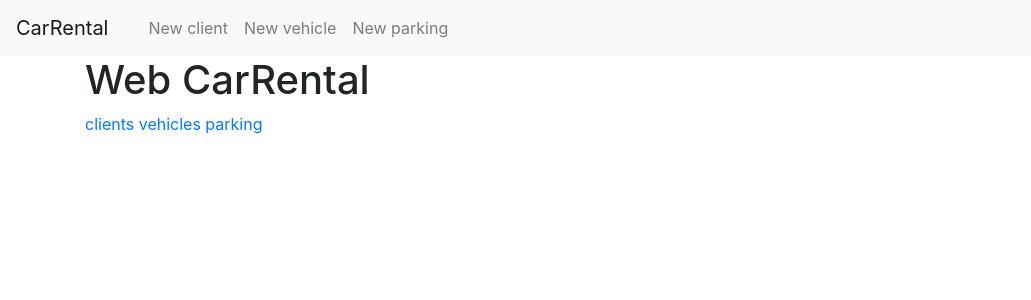
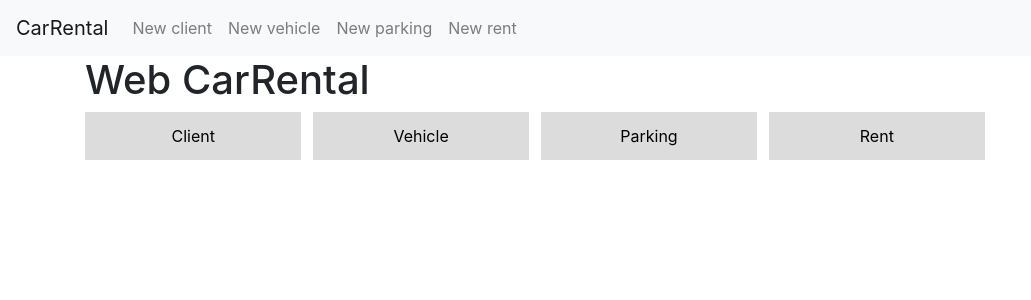
Before and after one commit to dany0k/web_car_rental, a Flask app: page / in a window 1280 px wide. Shown: the top 300 px of the page, without its empty margins (0-1031 px from the left). Run offline with Flask 2, Linux system fonts and the light colour scheme; some libraries are stand-ins or nearby versions.

Commit message:
Design fix

```diff
--- a/app.py
+++ b/app.py
@@ -42,13 +42,15 @@ def get_parking(parking_id):
     return cur_parking
 
 
-def isVinExists(vin):
+def get_rent(rent_id):
     conn = get_db_connection()
-    vins_list = conn.execute('SELECT vin_number FROM parking').fetchone()
-    for el in vins_list:
-        if str(el) == str(vin):
-            return 0
-    return 1
+    cur_rent = conn.execute('SELECT * FROM rent WHERE rent_id = ?',
+                            (rent_id,)).fetchone()
+    conn.close()
+    if cur_rent is None:
+        abort(404)
+    return cur_rent
+
 
 ############
 # Clients #
@@ -199,12 +201,12 @@ def show_vehicles():
     conn = get_db_connection()
     cur_vehicle = conn.execute('SELECT * FROM vehicle').fetchall()
     conn.close()
-    return render_template('./vehicle/vehiclelist.html', posts=cur_vehicle)
+    return render_template('./vehicle/vehicle-list.html', posts=cur_vehicle)
 
 
 ###########
 # Parking #
-###########
+###########1
 
 
 @app.route('/parking/<int:parking_id>')
@@ -284,6 +286,76 @@ def show_parking():
     return render_template('./parking/parking-list.html', posts=cur_parking)
 
 
+########
+# Rent #
+########
+
+
+@app.route('/rent/<int:rent_id>')
+def rent(rent_id):
+    cur_rent = get_rent(rent_id)
+    return render_template('./rent/rent.html', post=cur_rent)
+
+
+@app.route('/create-rent', methods=('GET', 'POST'))
+def create_rent():
+    if request.method == 'POST':
+        firstname = request.form['firstname']
+        surname = request.form['surname']
+        violation = request.form['violation']
+
+        if not firstname or not surname or not violation:
+            flash('Please fill all fields')
+        else:
+            conn = get_db_connection()
+            conn.execute('INSERT INTO client (firstname, surname, violation) VALUES (?, ?, ?)',
+                         (firstname, surname, violation))
+            conn.commit()
+            conn.close()
+    return render_template('./client/create-client.html')
+
+
+@app.route('/rent/<int:rent_id>/edit-rent', methods=('GET', 'POST'))
+def edit_rent(client_id):
+    cur_client = get_client(client_id)
+
+    if request.method == 'POST':
+        firstname = request.form['firstname']
+        surname = request.form['surname']
+        violation = request.form['violation']
+
+        if not firstname or not surname or not violation:
+            flash('Please fill all fields')
+        else:
+            conn = get_db_connection()
+            conn.execute('UPDATE client SET firstname = ?, surname = ?, violation = ?'
+                         ' WHERE client_id = ?',
+                         (firstname, surname, violation, client_id))
+            conn.commit()
+            conn.close()
+            return redirect(url_for('show_clients'))
+
+    return render_template('./client/edit-client.html', post=cur_client)
+
+
+@app.route('/rent/<int:rent_id>/delete-rent', methods=('POST',))
+def delete_rent(client_id):
+    conn = get_db_connection()
+    conn.execute('DELETE FROM client WHERE client_id = ?', (client_id,))
+    conn.commit()
+    conn.close()
+    flash('Client was successfully deleted!')
+    return redirect(url_for('show_clients'))
+
+
+@app.route('/rent-list')
+def show_rent():
+    conn = get_db_connection()
+    cur_rent = conn.execute('SELECT * FROM rent').fetchall()
+    conn.close()
+    return render_template('./rent/rent-list.html', posts=cur_rent)
+
+
 @app.route('/')
 def index():
     return render_template('index.html')
--- a/templates/base.html
+++ b/templates/base.html
@@ -1,6 +1,8 @@
 <!doctype html>
 <html lang="en">
 <head>
+        <title>{% block title %} {% endblock %}</title>
+
     <!-- Required meta tags -->
     <meta charset="utf-8">
     <meta name="viewport" content="width=device-width, initial-scale=1, shrink-to-fit=no">
@@ -8,8 +10,7 @@
     <!-- Bootstrap CSS -->
     <link rel="stylesheet" href="https://stackpath.bootstrapcdn.com/bootstrap/4.3.1/css/bootstrap.min.css"
           integrity="sha384-ggOyR0iXCbMQv3Xipma34MD+dH/1fQ784/j6cY/iJTQUOhcWr7x9JvoRxT2MZw1T" crossorigin="anonymous">
-
-    <title>{% block title %} {% endblock %}</title>
+<!--    <link rel="stylesheet" href='./static/css/styles.css'>-->
 </head>
 <body>
 <nav class="navbar navbar-expand-md navbar-light bg-light">
@@ -18,11 +19,8 @@
             aria-controls="navbarNav" aria-expanded="false" aria-label="Toggle navigation">
         <span class="navbar-toggler-icon"></span>
     </button>
-    <div class="collapse navbar-collapse" id="navbarNav">
+    <div class="collapse navbar-collapse" id="navbarNav" style="">
         <ul class="navbar-nav">
-            <li class="nav-item active">
-                <a class="nav-link" href="#"></a>
-            </li>
             <li class="nav-item">
                 <a class="nav-link" href="{{url_for('create_client')}}">New client</a>
             </li>
@@ -32,14 +30,30 @@
             <li class="nav-item">
                 <a class="nav-link" href="{{url_for('create_parking')}}">New parking</a>
             </li>
+            <li class="nav-item">
+                <a class="nav-link" href="{{url_for('create_rent')}}">New rent</a>
+            </li>
         </ul>
     </div>
 </nav>
 <div class="container">
+
     {% for message in get_flashed_messages() %}
     <div class="alert alert-danger">{{ message }}</div>
     {% endfor %}
     {% block content %} {% endblock %}
+    <div class="hor-pane">
+        <ul style="padding: 0; width: 100%">
+            <li style="display: inline;"><a style="background: #DCDCDC; outline: none; text-decoration: none; display: inline-block;
+  width: 19.5%; margin-right: 0.625%; text-align: center; line-height: 3; color: black;" href="client-list">Client</a></li>
+            <li style="display: inline;"><a style="background: #DCDCDC; outline: none; text-decoration: none; display: inline-block;
+  width: 19.5%; margin-right: 0.625%; text-align: center; line-height: 3; color: black;" href="vehicle-list">Vehicle</a></li>
+            <li style="display: inline;"><a style="background: #DCDCDC; outline: none; text-decoration: none; display: inline-block;
+  width: 19.5%; margin-right: 0.625%; text-align: center; line-height: 3; color: black;" href="parking-list">Parking</a></li>
+            <li style="display: inline;"><a style="background: #DCDCDC; outline: none; text-decoration: none; display: inline-block;
+  width: 19.5%; margin-right: 0.625%; text-align: center; line-height: 3; color: black;" href="rent-list">Rent</a></li>
+        </ul>
+    </div>
 </div>
 
 <!-- Optional JavaScript -->
--- a/templates/index.html
+++ b/templates/index.html
@@ -1,9 +1,5 @@
 {% extends 'base.html' %}
-
+<link rel="stylesheet" href='./static/css/styles.css'>
 {% block content %}
     <h1>{% block title %} Web CarRental {% endblock %}</h1>
-    <a href="client-list">clients</a>
-    <a href="vehicle-list">vehicles</a>
-    <a href="parking-list">parking</a>
-
 {% endblock %}
```
Also changed, not shown: static/css/styles.css (+45 -0 lines), templates/rent/create-rent.html (added, +35 -0 lines), templates/rent/edit-rent.html (added, +50 -0 lines), templates/rent/rent-list.html (added, +16 -0 lines), templates/rent/rent.html (added, +9 -0 lines), templates/vehicle/vehicle-list.html (renamed from templates/vehicle/vehiclelist.html).
